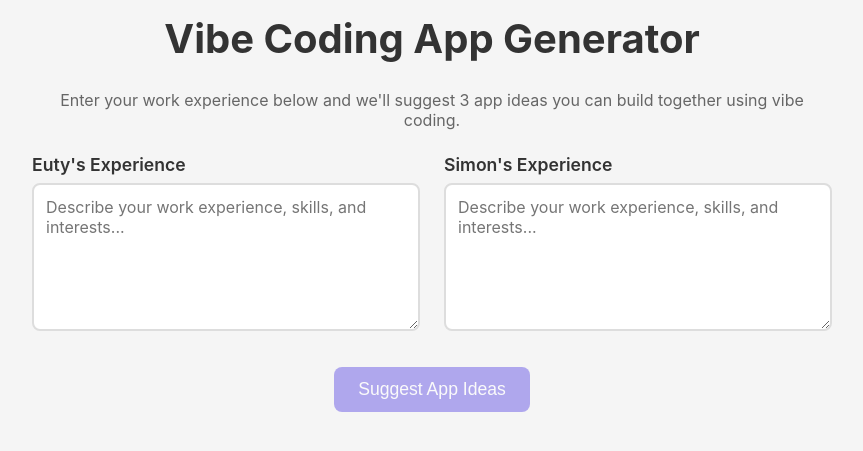
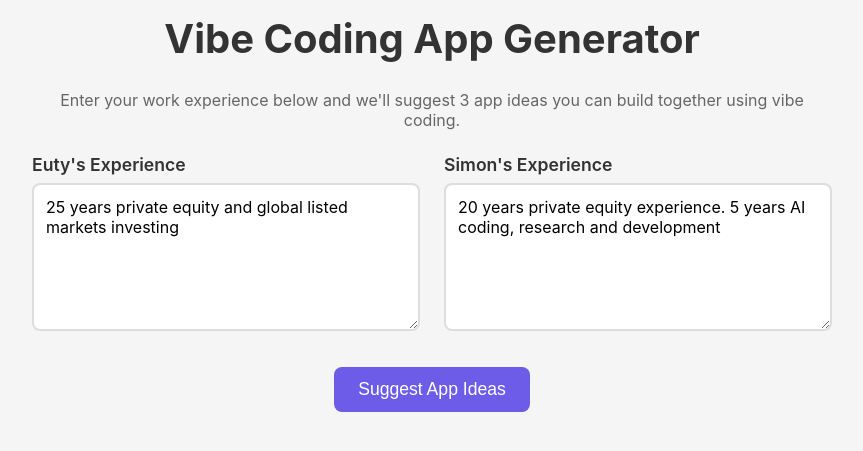
Before and after one commit to SGMurray06/hello-world, a Flask app: page / in a window 1280 px wide. Shown: the part 167-618 px from the top of the page, without its empty margins (208-1071 px from the left). Run offline with Flask 3, Linux system fonts and the light colour scheme.

Commit message:
Add default experience text for Euty and Simon
Pre-populate both text areas with user backgrounds so the app is
ready to generate suggestions on first visit.

Co-Authored-By: Claude Opus 4.6 (1M context) <noreply@anthropic.com>

```diff
--- a/templates/index.html
+++ b/templates/index.html
@@ -14,15 +14,15 @@
         <div class="input-row">
             <div class="user-input">
                 <label for="euty-input">Euty's Experience</label>
-                <textarea id="euty-input" rows="6" placeholder="Describe your work experience, skills, and interests..."></textarea>
+                <textarea id="euty-input" rows="6" placeholder="Describe your work experience, skills, and interests...">25 years private equity and global listed markets investing</textarea>
             </div>
             <div class="user-input">
                 <label for="simon-input">Simon's Experience</label>
-                <textarea id="simon-input" rows="6" placeholder="Describe your work experience, skills, and interests..."></textarea>
+                <textarea id="simon-input" rows="6" placeholder="Describe your work experience, skills, and interests...">20 years private equity experience. 5 years AI coding, research and development</textarea>
             </div>
         </div>
 
-        <button id="suggest-btn" disabled>Suggest App Ideas</button>
+        <button id="suggest-btn">Suggest App Ideas</button>
         <div id="error-msg" class="error-msg"></div>
         <div id="results"></div>
     </div>
```
